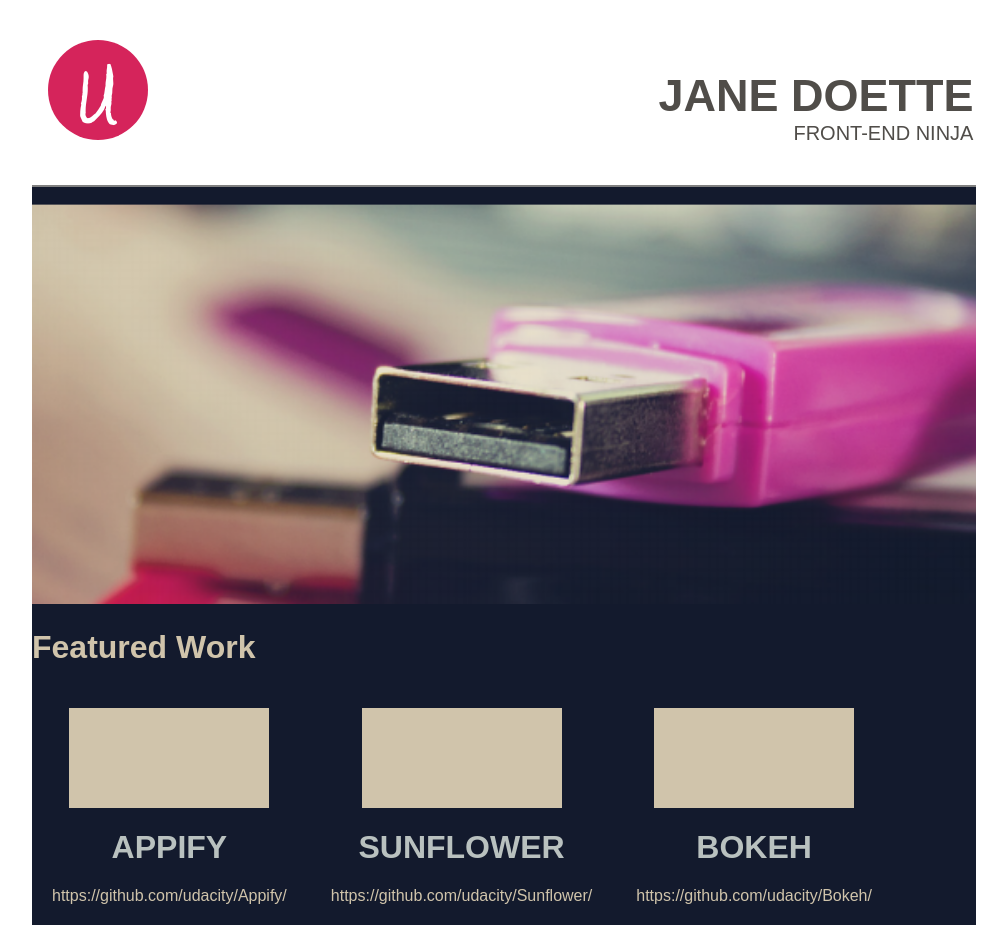
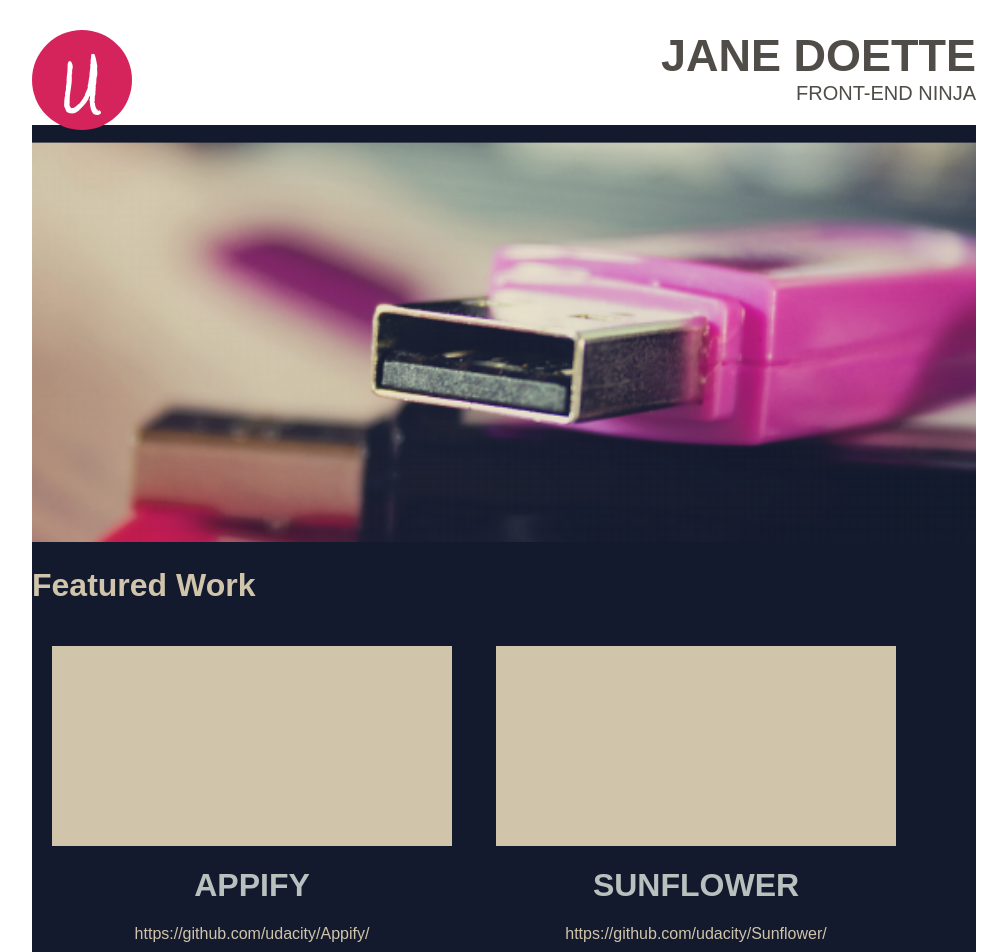
Before and after one commit to DDI-ESFOT/mockups-basicos-stiven212, a plain HTML site: page ejemplo4/index.html in a window 1280 px wide. Shown: the top 952 px of the page, without its empty margins (136-1143 px from the left). Drawn offline with Linux system fonts and the light colour scheme.

Commit message:
some changes

```diff
--- a/ejemplo4/index.css
+++ b/ejemplo4/index.css
@@ -21,6 +21,7 @@ body{
 	border-radius: 50%;
 	background-color: #D5245B;
 	display: flex;
+	position: absolute;
 
 }
 .circle p{
@@ -32,8 +33,6 @@ body{
 }
 
 .name{
-  position: relative;
-  left: 55%;
   text-align: right;
   color: #504d49;
   font-family: sans-serif;
@@ -67,8 +66,8 @@ body{
 }
 .square{
 	margin: auto;
-	height: 100px;
-	width: 200px;
+	height: 200px;
+	width: 400px;
 	background-color: #D0C4AB;
 
 }
--- a/ejemplo4/index.html
+++ b/ejemplo4/index.html
@@ -7,7 +7,6 @@
 	<link href="https://fonts.googleapis.com/css2?family=Rock+Salt&display=swap" rel="stylesheet">
 </head>
 <body>
-	<div class="top">
 			<div class="circle">
 				<p>U</p></div>
 
@@ -16,7 +15,7 @@
 							<h3 >FRONT-END NINJA</h3>
 			</div>
 
-	</div>
+
 	<div class="down">
 		<img src="Imagenes/Principal.png" id="metas">
 			<h1 style="color: #D0C4AB; font-family: arial;">Featured Work</h1>
```
